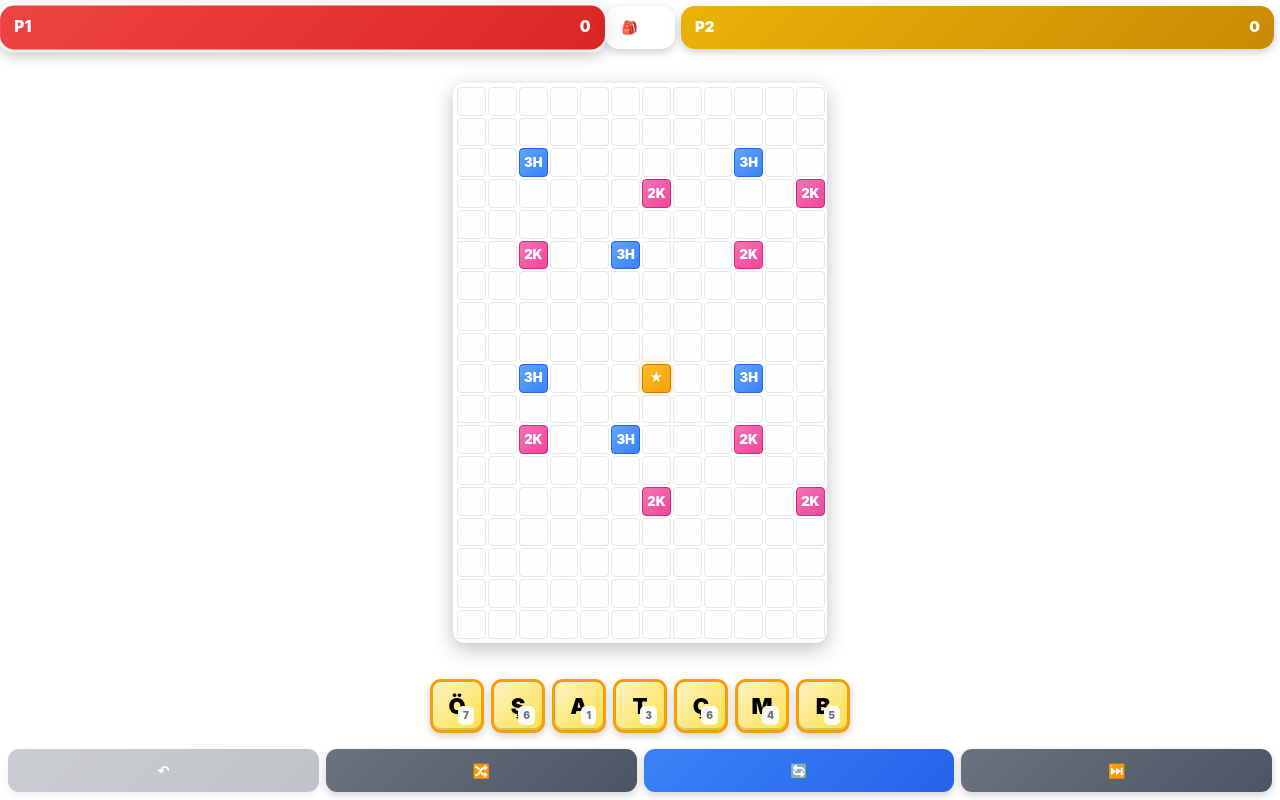
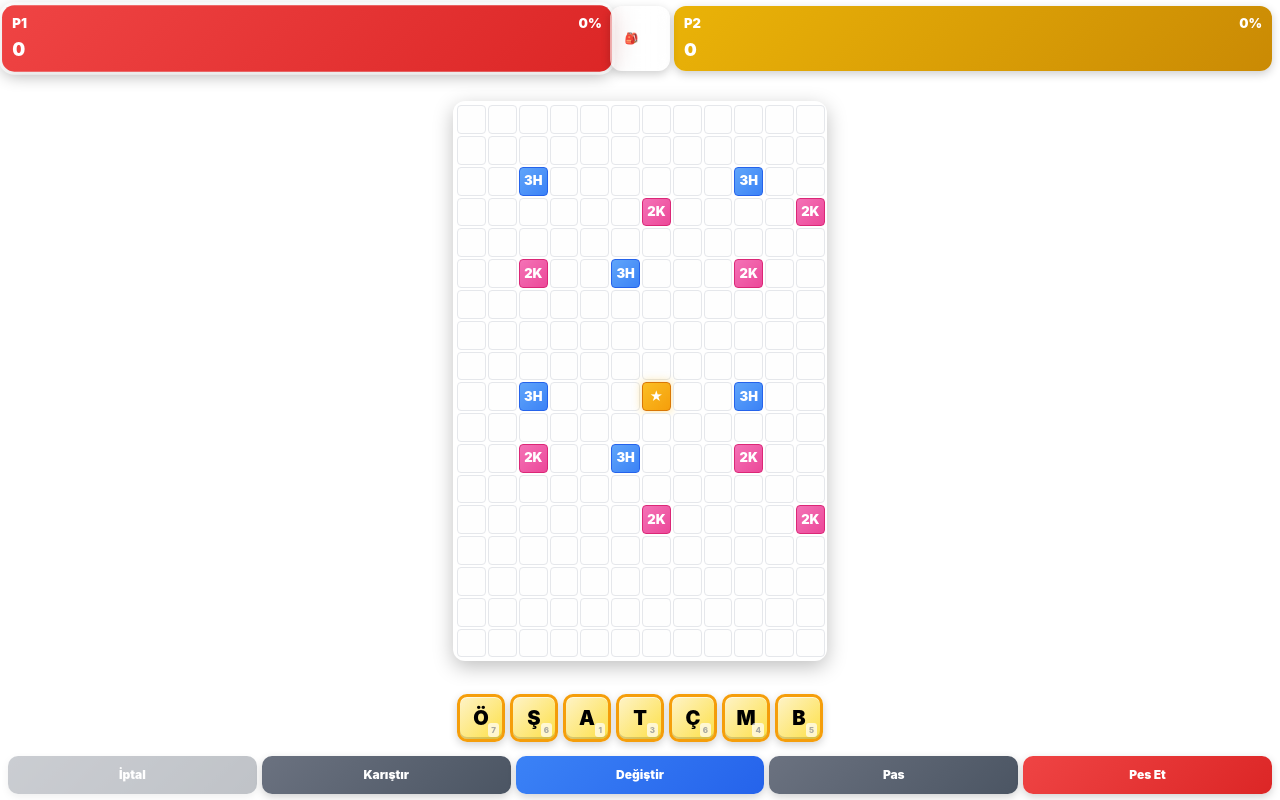
Before and after one commit to babakanka/kelimania, a website: page index.html in a window 1280 px wide. Drawn offline with nearby package versions, Linux system fonts and the light colour scheme.

Commit message:
Add files via upload

```diff
--- a/index.html
+++ b/index.html
@@ -38,25 +38,25 @@
             flex-direction: column;
         }
 
-        /* Score Bar - Compact */
+        /* Score Bar - With Territory % */
         .score-bar {
             display: flex;
-            gap: 6px;
-            padding: 6px;
+            gap: 4px;
+            padding: 6px 8px;
             background: transparent;
         }
 
         .score-item {
             flex: 1;
-            padding: 10px 14px;
-            border-radius: 14px;
+            padding: 8px 10px;
+            border-radius: 12px;
             display: flex;
-            align-items: center;
-            justify-content: space-between;
-            font-size: 15px;
+            flex-direction: column;
+            gap: 2px;
             font-weight: 900;
             color: white;
             box-shadow: 0 3px 10px rgba(0,0,0,0.2);
+            transition: all 0.2s;
         }
 
         .score-item.p1 {
@@ -72,23 +72,35 @@
             transform: scale(1.02);
         }
 
+        .score-top {
+            display: flex;
+            justify-content: space-between;
+            align-items: center;
+            font-size: 13px;
+        }
+
+        .score-bottom {
+            font-size: 18px;
+            font-weight: 900;
+        }
+
         .bag-info {
-            padding: 10px 14px;
-            border-radius: 14px;
+            padding: 8px 10px;
+            border-radius: 12px;
             background: rgba(255,255,255,0.3);
             backdrop-filter: blur(10px);
-            font-size: 13px;
+            font-size: 11px;
             font-weight: 900;
             color: white;
             display: flex;
             align-items: center;
-            gap: 4px;
+            justify-content: center;
+            gap: 3px;
             box-shadow: 0 3px 10px rgba(0,0,0,0.2);
-            min-width: 70px;
-            justify-content: center;
+            min-width: 60px;
         }
 
-        /* Board - VERTICAL RECTANGLE 12×18 */
+        /* Board */
         .board-container {
             flex: 1;
             display: flex;
@@ -177,29 +189,27 @@
             100% { transform: translateX(-50%) scale(1) translateY(0); opacity: 1; }
         }
 
-        /* Hand Container */
+        /* Hand Container - NO OVERFLOW */
         .hand-container {
             display: flex;
-            gap: 7px;
+            gap: 5px;
             justify-content: center;
-            padding: 8px;
+            padding: 8px 6px;
             background: white;
-            overflow-x: auto;
-            overflow-y: hidden;
-            -webkit-overflow-scrolling: touch;
+            overflow: visible;
         }
 
         .letter-tile {
-            min-width: 54px;
-            width: 54px;
-            height: 54px;
+            width: 48px;
+            height: 48px;
+            flex-shrink: 0;
             display: flex;
             flex-direction: column;
             align-items: center;
             justify-content: center;
-            border-radius: 11px;
+            border-radius: 10px;
             font-weight: 900;
-            font-size: 22px;
+            font-size: 20px;
             transition: all 0.2s cubic-bezier(0.34, 1.56, 0.64, 1);
             box-shadow:
                 0 3px 8px rgba(0,0,0,0.18),
@@ -234,29 +244,41 @@
             transform: scale(0.95);
         }
 
-        /* Control Buttons */
+        .letter-points {
+            position: absolute;
+            bottom: 2px;
+            right: 3px;
+            font-size: 8px;
+            font-weight: 800;
+            color: rgba(107, 114, 128, 0.6);
+            background: rgba(255,255,255,0.7);
+            padding: 1px 3px;
+            border-radius: 3px;
+        }
+
+        /* Control Buttons - WITH TEXT */
         .control-panel {
-            padding: 8px;
+            padding: 6px 8px;
             background: white;
             display: flex;
             flex-direction: column;
-            gap: 7px;
+            gap: 6px;
         }
 
         .btn {
-            padding: 11px;
-            border-radius: 11px;
+            padding: 10px 8px;
+            border-radius: 10px;
             border: none;
             font-weight: 900;
-            font-size: 14px;
+            font-size: 12px;
             transition: all 0.2s;
             box-shadow: 0 3px 8px rgba(0,0,0,0.18);
             touch-action: manipulation;
             display: flex;
             align-items: center;
             justify-content: center;
-            gap: 6px;
             cursor: pointer;
+            white-space: nowrap;
         }
 
         .btn:active:not(:disabled) {
@@ -267,11 +289,16 @@
         .btn-primary {
             background: linear-gradient(135deg, #10b981, #059669);
             color: white;
-            font-size: 15px;
+            font-size: 14px;
         }
 
         .btn-secondary {
             background: linear-gradient(135deg, #6b7280, #4b5563);
+            color: white;
+        }
+
+        .btn-danger {
+            background: linear-gradient(135deg, #ef4444, #dc2626);
             color: white;
         }
 
@@ -360,14 +387,12 @@ const h = React.createElement;
 const { useState } = React;
 const { createRoot } = ReactDOM;
 
-// NEW: 12 columns × 18 rows
 const COLS = 12;
 const ROWS = 18;
 
-// Bonus squares repositioned for 12×18
 const TRIPLE_LETTER = [[2,2],[2,9],[9,2],[9,9],[5,5],[5,12],[11,5],[11,12]];
 const DOUBLE_WORD = [[5,2],[5,9],[11,2],[11,9],[3,6],[3,11],[13,6],[13,11]];
-const CENTER = [9, 6]; // Center star
+const CENTER = [9, 6];
 
 const POINTS = {
   A:1,B:5,C:6,Ç:6,D:4,E:1,F:8,G:5,Ğ:8,H:6,I:5,İ:5,J:10,K:3,L:3,M:4,
@@ -452,6 +477,31 @@ function Game() {
   const p1Color = '#ef4444';
   const p2Color = '#eab308';
 
+  // Calculate territory control
+  const getTerritoryControl = () => {
+    let p1Count = 0;
+    let p2Count = 0;
+    let totalOccupied = 0;
+
+    for(let r=0; r<ROWS; r++) {
+      for(let c=0; c<COLS; c++) {
+        if(board[r][c]) {
+          totalOccupied++;
+          if(board[r][c].color === p1Color) p1Count++;
+          else if(board[r][c].color === p2Color) p2Count++;
+        }
+      }
+    }
+
+    const total = ROWS * COLS;
+    const p1Pct = Math.round((p1Count / total) * 100);
+    const p2Pct = Math.round((p2Count / total) * 100);
+
+    return { p1: p1Pct, p2: p2Pct };
+  };
+
+  const territory = getTerritoryControl();
+
   const isValid = (r,c,color) => {
     if(board[r][c]) return false;
     if(temp.find(t=>t.r===r&&t.c===c)) return false;
@@ -472,7 +522,6 @@ function Game() {
     tempTiles.forEach(t => { tb[t.r][t.c] = {letter:t.letter,isNew:true}; });
     const words = [];
 
-    // Horizontal
     for(let r=0; r<ROWS; r++) {
       let w='',hn=false;
       for(let c=0; c<COLS; c++) {
@@ -482,7 +531,6 @@ function Game() {
       if(w.length>=2&&hn) words.push(w);
     }
 
-    // Vertical
     for(let c=0; c<COLS; c++) {
       let w='',hn=false;
       for(let r=0; r<ROWS; r++) {
@@ -743,28 +791,33 @@ function Game() {
   const currentHand = turn===1 ? p1Hand : p2Hand;
   const tempScore = calcScore(temp);
 
-  // Calculate board size
   const maxWidth = window.innerWidth - 16;
-  const maxHeight = window.innerHeight - 240; // Leave space for score, hand, buttons
+  const maxHeight = window.innerHeight - 240;
   const cellSize = Math.min(maxWidth / COLS, maxHeight / ROWS);
   const boardWidth = cellSize * COLS;
   const boardHeight = cellSize * ROWS;
 
   return h('div', {style:{display:'flex',flexDirection:'column',height:'100vh'}},
-    // Score Bar
+    // Score Bar with Territory %
     h('div', {className:'score-bar'},
       h('div', {className:'score-item p1' + (turn===1?' active':'')},
-        h('span', null, 'P1'),
-        h('span', null, p1Score)
+        h('div', {className:'score-top'},
+          h('span', null, 'P1'),
+          h('span', null, territory.p1 + '%')
+        ),
+        h('div', {className:'score-bottom'}, p1Score)
       ),
       h('div', {className:'bag-info'}, '🎒 ' + bag.length),
       h('div', {className:'score-item p2' + (turn===2?' active':'')},
-        h('span', null, 'P2'),
-        h('span', null, p2Score)
+        h('div', {className:'score-top'},
+          h('span', null, 'P2'),
+          h('span', null, territory.p2 + '%')
+        ),
+        h('div', {className:'score-bottom'}, p2Score)
       )
     ),
 
-    // Board - 12×18
+    // Board
     h('div', {className:'board-container'},
       (wordPreview.valid.length>0 || wordPreview.invalid.length>0 || temp.length>0) && h('div', {className:'word-tooltip'},
         wordPreview.valid.length>0 && h('div', {style:{color:'#059669',fontWeight:'900',fontSize:'11px',marginBottom:'4px'}}, '✅ ' + wordPreview.valid.join(', ')),
@@ -808,7 +861,7 @@ function Game() {
       )
     ),
 
-    // Hand
+    // Hand - FIXED WIDTH
     h('div', {className:'hand-container'},
       ...currentHand.map((letter,idx) => {
         const isUsed = temp.some(t => t.idx===idx);
@@ -837,33 +890,22 @@ function Game() {
           }
         },
           letter==='*' ? '⭐' : letter,
-          !isUsed && letter!=='*' && h('span', {
-            style:{
-              position:'absolute',
-              bottom:'5px',
-              right:'7px',
-              fontSize:'10px',
-              fontWeight:'900',
-              color:'#6b7280',
-              background:'rgba(255,255,255,0.95)',
-              padding:'2px 5px',
-              borderRadius:'5px'
-            }
-          }, POINTS[letter]||0)
+          !isUsed && letter!=='*' && h('span', {className:'letter-points'}, POINTS[letter]||0)
         );
       })
     ),
 
-    // Controls
+    // Controls - TEXT LABELS
     h('div', {className:'control-panel'},
-      h('div', {style:{display:'grid',gridTemplateColumns:'repeat(4, 1fr)',gap:'7px'}},
-        temp.length>0 && h('button', {onClick:handlePlay, disabled:checking||wordPreview.invalid.length>0, className:'btn btn-primary', style:{gridColumn:'span 4'}}, checking ? '⏳ Kontrol' : '▶️ Oyna'),
-        h('button', {onClick:handleUndo, disabled:temp.length===0, className:'btn btn-secondary'}, '↶'),
-        h('button', {onClick:handleShuffle, disabled:temp.length>0, className:'btn btn-secondary'}, '🔀'),
+      h('div', {style:{display:'grid',gridTemplateColumns:'repeat(5, 1fr)',gap:'5px'}},
+        temp.length>0 && h('button', {onClick:handlePlay, disabled:checking||wordPreview.invalid.length>0, className:'btn btn-primary', style:{gridColumn:'span 5'}}, checking ? 'Kontrol...' : 'Oyna'),
+        h('button', {onClick:handleUndo, disabled:temp.length===0, className:'btn btn-secondary'}, 'İptal'),
+        h('button', {onClick:handleShuffle, disabled:temp.length>0, className:'btn btn-secondary'}, 'Karıştır'),
         swapMode ?
-          h('button', {onClick:handleSwap, disabled:selectedSwap.length===0, className:'btn', style:{background:'linear-gradient(135deg, #3b82f6, #2563eb)',color:'white'}}, '✓ ' + selectedSwap.length) :
-          h('button', {onClick:()=>{vibrate(20);setSwapMode(true);}, disabled:temp.length>0, className:'btn', style:{background:'linear-gradient(135deg, #3b82f6, #2563eb)',color:'white'}}, '🔄'),
-        h('button', {onClick:handlePass, className:'btn btn-secondary'}, '⏭️')
+          h('button', {onClick:handleSwap, disabled:selectedSwap.length===0, className:'btn', style:{background:'linear-gradient(135deg, #3b82f6, #2563eb)',color:'white'}}, 'Değiş ('+selectedSwap.length+')') :
+          h('button', {onClick:()=>{vibrate(20);setSwapMode(true);}, disabled:temp.length>0, className:'btn', style:{background:'linear-gradient(135deg, #3b82f6, #2563eb)',color:'white'}}, 'Değiştir'),
+        h('button', {onClick:handlePass, className:'btn btn-secondary'}, 'Pas'),
+        h('button', {onClick:handleForfeit, className:'btn btn-danger'}, 'Pes Et')
       )
     ),
 
@@ -879,7 +921,7 @@ function Game() {
           h('p', {style:{fontSize:'20px',fontWeight:'900',marginBottom:'10px',color:'#ef4444'}}, 'P1: ' + p1Score + ' puan'),
           h('p', {style:{fontSize:'20px',fontWeight:'900',color:'#eab308'}}, 'P2: ' + p2Score + ' puan')
         ),
-        h('button', {onClick:handleReset, className:'btn btn-primary', style:{width:'100%',padding:'18px',fontSize:'18px'}}, '🔄 Yeni Oyun')
+        h('button', {onClick:handleReset, className:'btn btn-primary', style:{width:'100%',padding:'18px',fontSize:'18px'}}, 'Yeni Oyun')
       )
     ),
 
```
